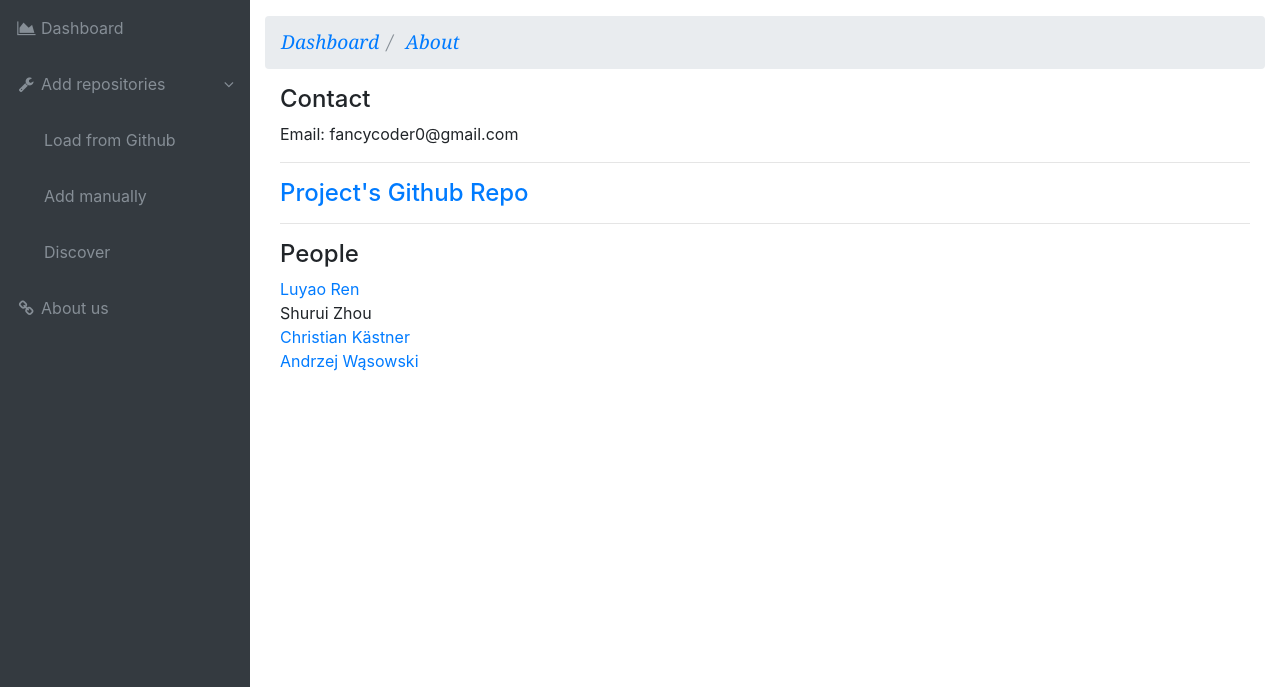
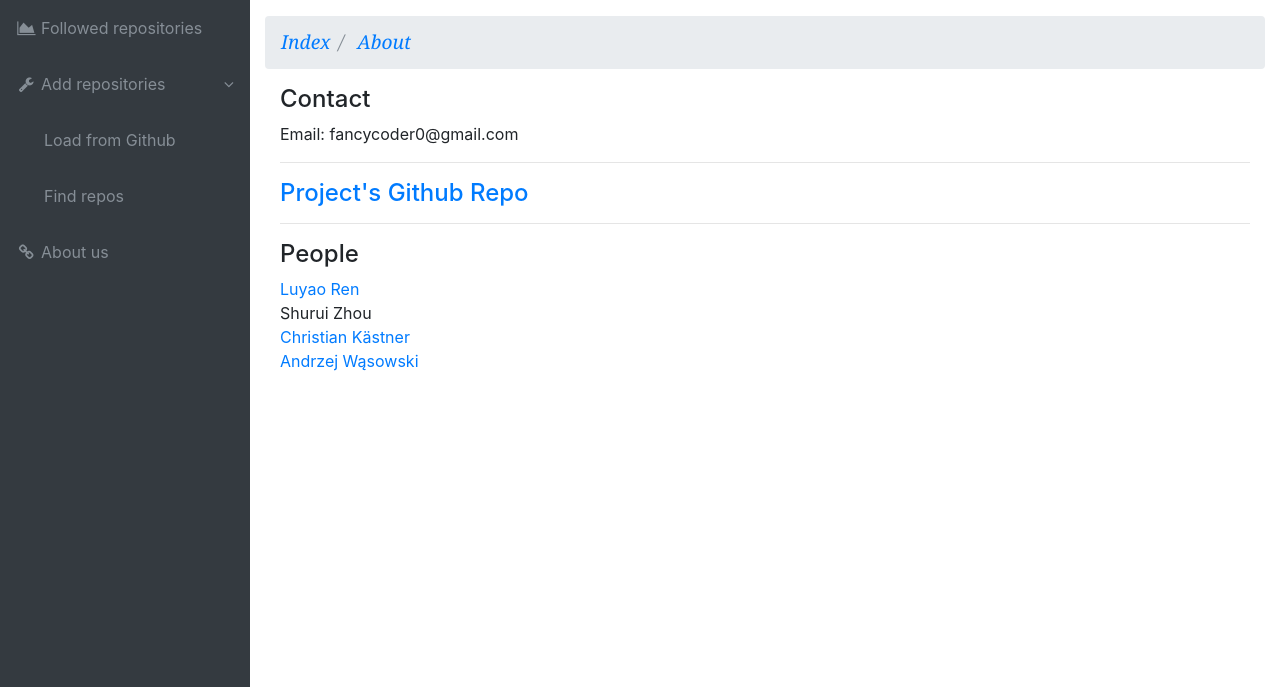
Before and after one commit to FORCOLAB-UofT/INFOX, a Flask app: page /about in a window 1280 px wide, after a click on "Add repositories". Shown: the part 56-743 px from the top of the page. Run offline with Flask 2, Linux system fonts and the light colour scheme; some libraries are stand-ins or nearby versions.

Commit message:
style fix

```diff
--- a/app/main/forms.py
+++ b/app/main/forms.py
@@ -7,7 +7,7 @@ from wtforms.validators import Length
 class AddProjectForm(FlaskForm):
     project_name = StringField(
         'Input the full name of the project (author/repo)')
-    submit = SubmitField('Add')
+    submit = SubmitField('Add & Followed')
 
 
 class DeleteProjectForm(FlaskForm):
--- a/app/main/views.py
+++ b/app/main/views.py
@@ -57,32 +57,6 @@ def start():
 @main.route('/welcome', methods=['GET', 'POST'])
 def welcome():
     return render_template('welcome.html')
-
-
-@main.route('/discover', methods=['GET', 'POST'])
-def discover():
-    form = SearchProjectForm()
-    if form.validate_on_submit():
-        _input_project_name = form.project_name.data
-        _find_result = db_approximate_find_project_project_name(
-            _input_project_name)
-        if _find_result:
-            return redirect(url_for('main.project_overview', project_name=_find_result.project_name))
-        else:
-            flash('The Project (%s) is not be added. You can turn to Add to add it!' %
-                  _input_project_name)
-            return redirect(url_for('main.discover'))
-
-    if current_user.is_authenticated:
-        project_list = Project.objects(
-            project_name__nin=current_user.followed_projects)
-    else:
-        project_list = Project.objects
-    page = request.args.get('page', 1, type=int)  # default is 1st page
-    pagination = project_list.order_by(
-        '-fork_number').paginate(page=page, per_page=current_app.config['SHOW_NUMBER_FOR_PAGE'])
-    projects = pagination.items
-    return render_template('discover.html', form=form, projects=projects, pagination=pagination)
 
 
 @main.route('/compare_forks', methods=['GET', 'POST'])
@@ -212,7 +186,7 @@ def project_overview(project_name):
 def followed_project(project_name):
     db_followed_project(project_name)
     flash('Followed Project %s successfully!' % project_name)
-    return redirect(url_for('main.discover'))
+    return redirect(url_for('main.find_repos'))
 
 
 @main.route('/unfollowed_project/<path:project_name>', methods=['GET', 'POST'])
@@ -223,10 +197,10 @@ def unfollowed_project(project_name):
         pull__followed_projects=project_name)
     return redirect(url_for('main.index'))
 
-@main.route('/add_manually', methods=['GET', 'POST'])
+@main.route('/find_repos', methods=['GET', 'POST'])
 @login_required
 @permission_required(Permission.ADD)
-def add_manually():
+def find_repos():
     form = AddProjectForm()
     if form.validate_on_submit():
         _input = form.project_name.data
@@ -240,7 +214,17 @@ def add_manually():
                 flash('The Project (%s) just starts loading into INFOX. Please wait.' % _input)
             else:
                 flash('Not found!')
-    return render_template('add_manually.html', form=form)
+
+    if current_user.is_authenticated:
+        project_list = Project.objects(
+            project_name__nin=current_user.followed_projects)
+    else:
+        project_list = Project.objects
+
+    page = request.args.get('page', 1, type=int)  # default is 1st page
+    pagination = project_list.order_by('-fork_number').paginate(page=page, per_page=current_app.config['SHOW_NUMBER_FOR_PAGE'])
+    projects = pagination.items
+    return render_template('find_repos.html', form=form, projects=projects, pagination=pagination)
 
 
 @main.route('/about')
--- a/app/static/css/styles.css
+++ b/app/static/css/styles.css
@@ -21,3 +21,8 @@ ol.breadcrumb {
     font-style: oblique;
     font-size: larger;
 }
+
+table thead tr th {
+    word-wrap: break-word;
+    word-break: break-all;
+}
--- a/app/templates/_forks.html
+++ b/app/templates/_forks.html
@@ -46,6 +46,7 @@ $(document).ready(function() {
         "bFilter": true,
         "bSort": true,
         "order": [[ 6, "desc" ]],
+        "bAutoWidth": true,
     });
 
     // Apply the search
@@ -57,6 +58,7 @@ $(document).ready(function() {
                 .draw();
         } );
     } );
+
 } );
 
 </script>
@@ -69,7 +71,7 @@ $(document).ready(function() {
     }
 </style>
 
-<table id="forks-list" class="display" cellspacing="0" width="100%">
+<table id="forks-list" class="table table-responsive table-bordered table-hover" width="100%" cellspacing="0">
     <thead>
         <tr>
             <th>Fork Full Name</th>
--- a/app/templates/_nav.html
+++ b/app/templates/_nav.html
@@ -10,7 +10,7 @@
         <li class="nav-item" data-toggle="tooltip" data-placement="right">
           <a class="nav-link" href="{{ url_for('main.index') }}">
             <i class="fa fa-fw fa-area-chart"></i>
-            <span class="nav-link-text">Dashboard</span>
+            <span class="nav-link-text">Followed repositories</span>
           </a>
         </li>
 
@@ -24,10 +24,7 @@
               <a href="{{ url_for('main.load_from_github') }}">Load from Github</a>
             </li>
             <li>
-              <a href="{{ url_for('main.add_manually') }}">Add manually</a>
-            </li>
-            <li>
-              <a href="{{ url_for('main.discover') }}">Discover</a>
+              <a href="{{ url_for('main.find_repos') }}">Find repos</a>
             </li>
           </ul>
         </li>
--- a/app/templates/about.html
+++ b/app/templates/about.html
@@ -4,7 +4,7 @@
 
         <ol class="breadcrumb">
             <li class="breadcrumb-item">
-              <a href="#">Dashboard</a>
+              <a href="#">Index</a>
             </li>
             <li class="breadcrumb-item">
               <a href="#">About</a>
--- a/app/templates/index.html
+++ b/app/templates/index.html
@@ -4,7 +4,10 @@
 
     <ol class="breadcrumb">
         <li class="breadcrumb-item">
-          <a href="#">Dashboard</a>
+          <a href="#">Index</a>
+        </li>
+        <li class="breadcrumb-item">
+          <a href="#">Followed repositories</a>
         </li>
     </ol>
 
--- a/app/templates/load_from_github.html
+++ b/app/templates/load_from_github.html
@@ -5,7 +5,7 @@
 
     <ol class="breadcrumb">
         <li class="breadcrumb-item">
-          <a href="#">Dashboard</a>
+          <a href="#">Index</a>
         </li>
         <li class="breadcrumb-item">
           <a href="#">Add repositories</a>
--- a/app/templates/project_overview.html
+++ b/app/templates/project_overview.html
@@ -4,10 +4,10 @@
 
     <ol class="breadcrumb">
         <li class="breadcrumb-item">
-          <a href="#">Dashboard</a>
+          <a href="#">Index</a>
         </li>
         <li class="breadcrumb-item">
-          <a href="#">Repo overview </a>
+          <a href="#">Repo overview</a>
         </li>
         <li class="breadcrumb-item">
           <a href="#"> {{ project.project_name }} </a>
```
Also changed, not shown: app/templates/add_manually.html (deleted, +0 -24 lines), app/templates/discover.html (deleted, +0 -33 lines), app/templates/find_repos.html (added, +34 -0 lines), app/templates/search.html (deleted, +0 -13 lines).
